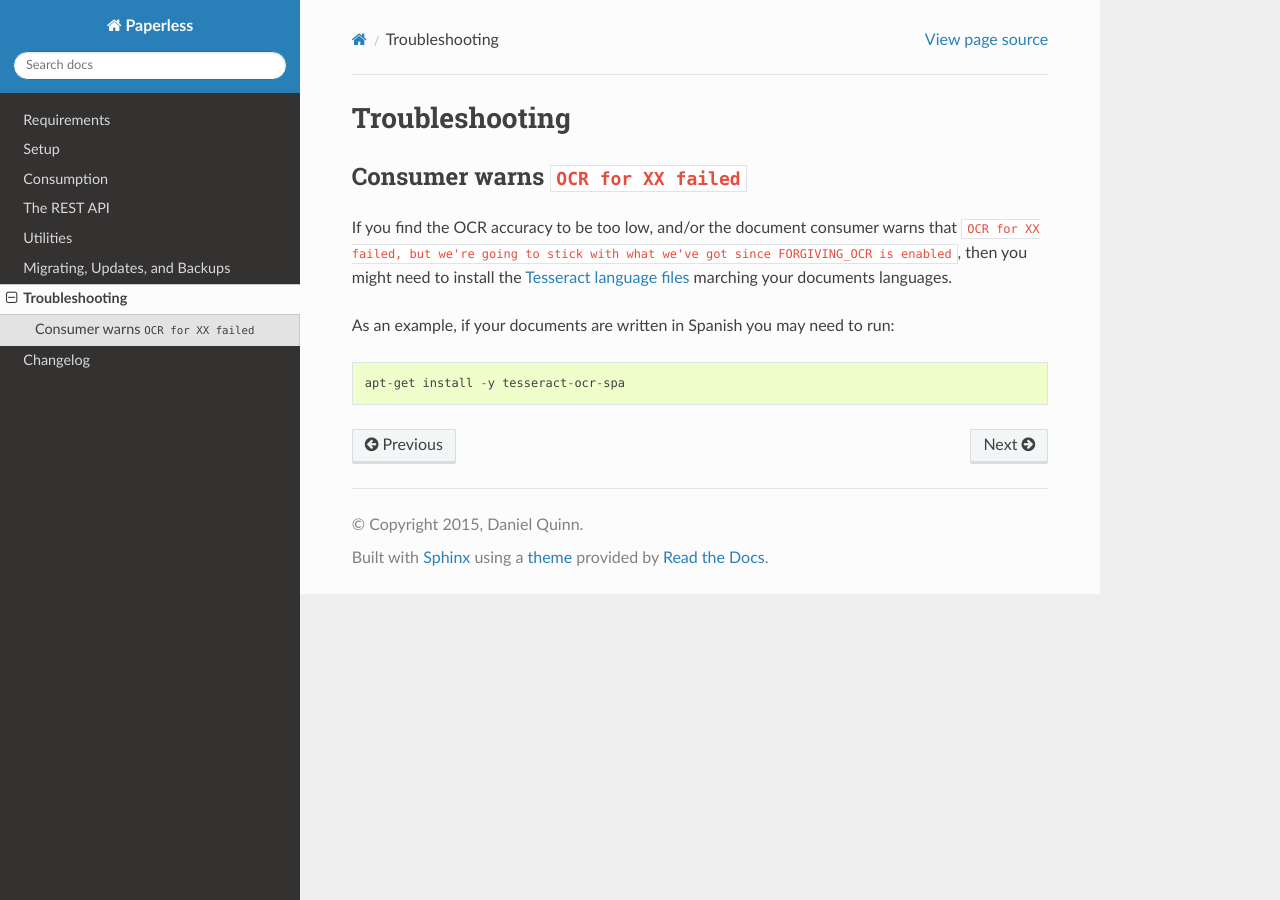
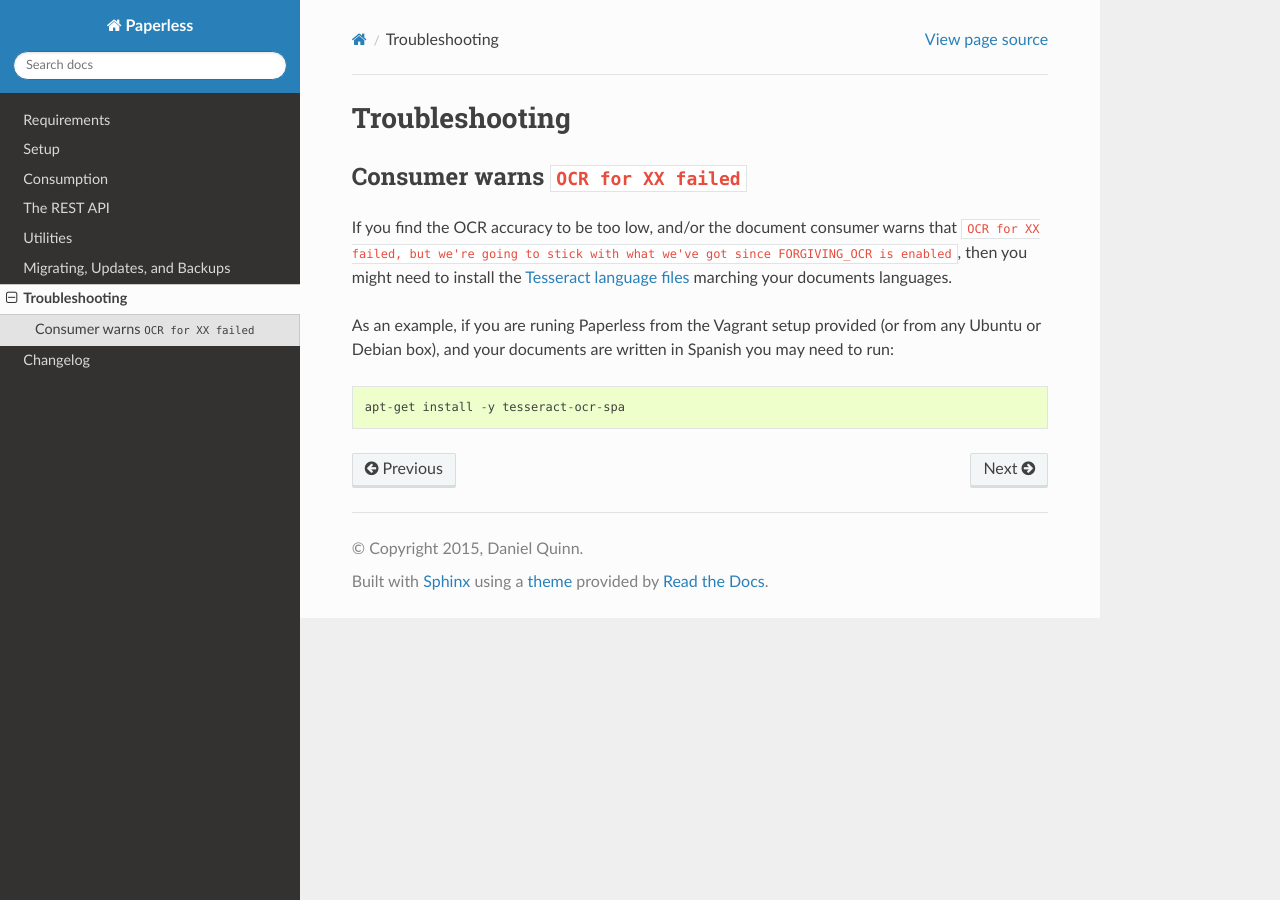
Before and after one commit to repoRangee/Large-scale, a Sphinx documentation site: the page built from docs/troubleshooting.rst, in a window 1280 px wide. Built offline with Sphinx 7.4.7 and the Read the Docs theme 3.1.0, drawn with Linux system fonts in a browser that asks for light colours; formulas are drawn with MathJax 3.

Commit message:
Docs: fixes typos + clarifies troubleshotting section

```diff
--- a/docs/requirements.rst
+++ b/docs/requirements.rst
@@ -8,7 +8,7 @@ should work) that has the following software installed on it:
 
 * `Python3`_ (with development libraries, pip and virtualenv)
 * `GNU Privacy Guard`_
-* `Tesseract`_, plus it's language files matching your document base.
+* `Tesseract`_, plus its language files matching your document base.
 * `Imagemagick`_
 * `unpaper`_
 
--- a/docs/troubleshooting.rst
+++ b/docs/troubleshooting.rst
@@ -13,6 +13,7 @@ XX failed, but we're going to stick with what we've got since FORGIVING_OCR is e
 might need to install the `Tesseract language files
 <http://packages.ubuntu.com/search?keywords=tesseract-ocr>`_ marching your documents languages.
 
-As an example, if your documents are written in Spanish you may need to run::
+As an example, if you are runing Paperless from the Vagrant setup provided (or from any Ubuntu or Debian
+box), and your documents are written in Spanish you may need to run::
 
     apt-get install -y tesseract-ocr-spa
```
